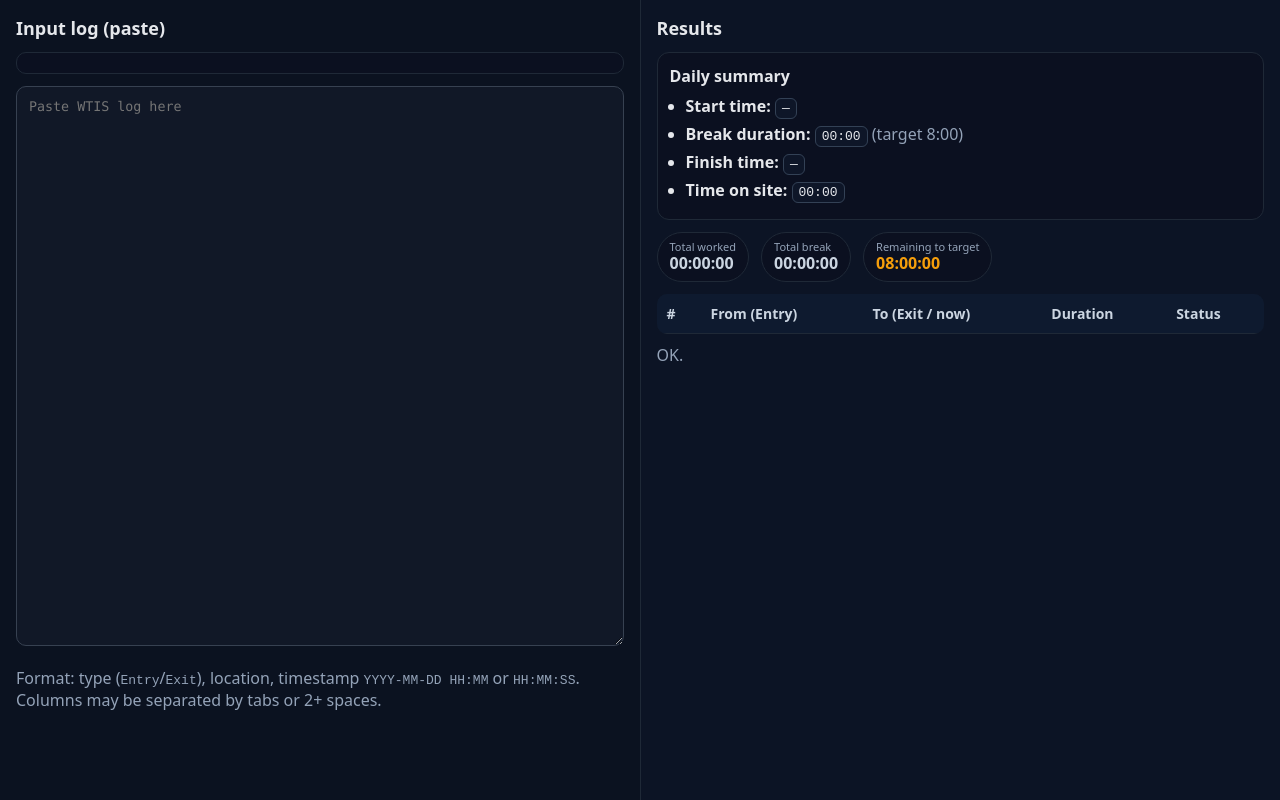
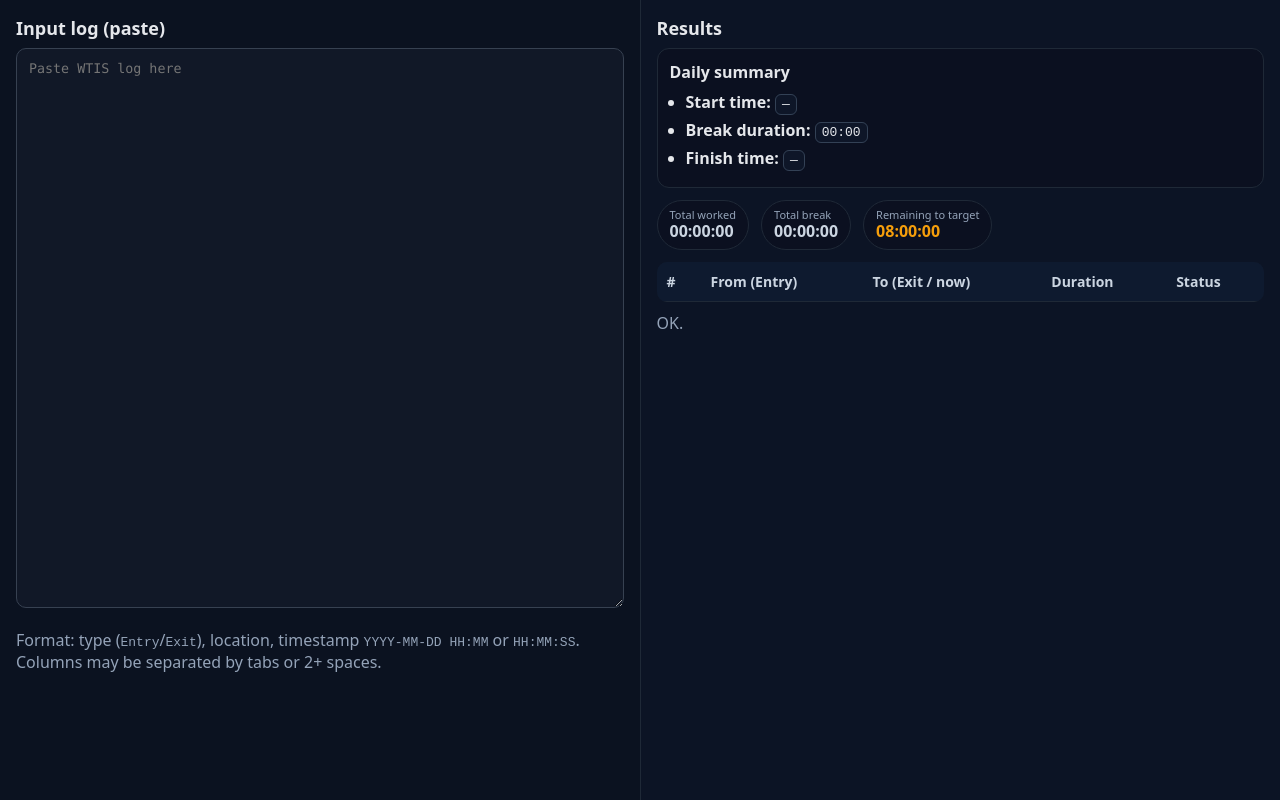
Before and after one commit to uros96/work-timer, a plain HTML site: page index.html in a window 1280 px wide. Drawn offline with Linux system fonts and the light colour scheme.

Commit message:
Layout update

```diff
--- a/index.html
+++ b/index.html
@@ -11,9 +11,10 @@
     .col{flex:1;padding:16px;overflow:auto}
     .left{background:#0b1220}
     .right{background:#0c1425;border-left:1px solid #1f2937}
-    h1{font-size:18px;margin:0 0 12px}
+    h1{font-size:18px;margin:0 0 8px}
+    /* textarea block starts right under the heading */
     textarea{width:100%;min-height:70vh;background:var(--card);color:#e5e7eb;border:1px solid #374151;border-radius:10px;padding:12px;font-family:ui-monospace,SFMono-Regular,Menlo,Consolas,monospace}
-    .row{display:flex;gap:12px;flex-wrap:wrap;margin:0 0 12px}
+    .row{display:flex;gap:12px;flex-wrap:wrap;margin:12px 0}
     .pill{background:#0b1020;border:1px solid #1f2937;border-radius:999px;padding:8px 12px;color:#cbd5e1}
     .pill small{display:block;color:#94a3b8;font-size:11px;line-height:1}
     .pill strong{display:block;font-size:16px;line-height:1.2;margin-top:2px}
@@ -23,8 +24,8 @@
     tr:last-child td{border-bottom:none}
     .ok{color:var(--accent)} .warn{color:var(--warn)} .bad{color:var(--danger)}
     .muted{color:#94a3b8}
-    .cfg{background:#0b1020;border:1px solid #1f2937;border-radius:10px;padding:10px;margin-bottom:12px}
-    .section{background:#0b1020;border:1px solid #1f2937;border-radius:12px;padding:12px;margin-bottom:12px}
+    /* removed the empty .cfg block entirely */
+    .section{background:#0b1020;border:1px solid #1f2937;border-radius:12px;padding:12px;margin:0 0 12px}
     .summaryList {margin:0; padding-left:16px}
     .summaryList li {margin:6px 0}
     code.kv {background:#0e1628;padding:2px 6px;border-radius:6px;border:1px solid #334155}
@@ -33,18 +34,15 @@
 <body>
   <div class="col left">
     <h1>Input log (paste)</h1>
-    <div class="cfg"></div>
-
     <textarea id="inputBox" spellcheck="false" placeholder="Paste WTIS log here"></textarea>
-    <p class="muted">
-      Format: type (<code>Entry</code>/<code>Exit</code>), location, timestamp
-      <code>YYYY-MM-DD HH:MM</code> or <code>HH:MM:SS</code>. Columns may be separated by tabs or 2+ spaces.
-    </p>
+    <p class="muted">Format: type (<code>Entry</code>/<code>Exit</code>), location, timestamp
+      <code>YYYY-MM-DD HH:MM</code> or <code>HH:MM:SS</code>. Columns may be separated by tabs or 2+ spaces.</p>
   </div>
 
   <div class="col right">
     <h1>Results</h1>
 
+    <!-- starts directly under the heading to align with the textarea on the left -->
     <div class="section">
       <h2 style="margin:0 0 8px;font-size:16px">Daily summary</h2>
       <ul class="summaryList" id="dailySummary"></ul>
@@ -125,8 +123,7 @@
       let rows = parseRows(raw);
       rows.sort((a,b)=>a.date - b.date);
 
-      // Decide if an open session keeps ticking:
-      // If the last row is Exit and its last two fields are 'Yes' 'Yes', treat as closed (no ticking).
+      // open ticking unless last row is Exit with last two fields 'Yes Yes'
       let openUntilNow = true;
       if (rows.length){
         const last = rows[rows.length-1];
@@ -138,7 +135,7 @@
         }
       }
 
-      // Pair Entry/Exit
+      // pair intervals
       let intervals = [];
       let currentEntry = null;
       let warnings = [];
@@ -171,29 +168,28 @@
         });
       }
 
+      // totals
       const durations = intervals.map(x => Math.max(0, x.end - x.start));
       const totalWorkMs = sumMs(durations);
 
-      let firstEntryTime = intervals.length ? intervals[0].start : null;
-      let lastTime       = intervals.length ? intervals[intervals.length-1].end : null;
+      const firstEntryTime = intervals.length ? intervals[0].start : null;
+      const lastTime       = intervals.length ? intervals[intervals.length-1].end : null;
 
-      // Breaks = gaps between consecutive intervals
+      // breaks between intervals
       let totalBreakMs = 0;
       for(let i=0;i<intervals.length-1;i++){
         const gap = intervals[i+1].start - intervals[i].end;
         if(gap > 0) totalBreakMs += gap;
       }
 
-      // Daily target: 8h if no break, 7h30 if there is a break
+      // daily target: 8h (no break) vs 7h30 (with break)
       const hasBreak   = totalBreakMs > 0;
       const targetMs   = (hasBreak ? 7.5 : 8.0) * 3600 * 1000;
 
       const remainMs   = Math.max(0, targetMs - totalWorkMs);
       const overtimeMs = Math.max(0, totalWorkMs - targetMs);
 
-      const timeInOfficeMs = (firstEntryTime && lastTime) ? Math.max(0, lastTime - firstEntryTime) : 0;
-
-      // Predicted finish time (only if not yet reached target and session is open)
+      // predicted finish (only if not yet at target and session is open)
       let predictedEnd = null;
       if (remainMs > 0 && (intervals.at(-1)?.open)){
         const ref = openUntilNow ? new Date() : lastLogTime;
@@ -203,7 +199,7 @@
       return {
         intervals, warnings, totalWorkMs, totalBreakMs, hasBreak,
         targetMs, remainMs, overtimeMs, firstEntryTime, lastTime,
-        timeInOfficeMs, predictedEnd
+        predictedEnd
       };
     }
 
@@ -225,7 +221,7 @@
         sumRow.appendChild(div);
       }
 
-      // Daily summary (time-only, 24h)
+      // Daily summary: ONLY Start, Break, and Finish/Overtime (no "time on site", no "target")
       const endLabel = (R.overtimeMs > 0) ? 'Overtime:' : 'Finish time:';
       const endValue = (R.overtimeMs > 0)
         ? hhmm(R.overtimeMs)
@@ -233,12 +229,11 @@
 
       dailySummaryEl.innerHTML = `
         <li><strong>Start time:</strong> <code class="kv">${formatTimeOnly(R.firstEntryTime)}</code></li>
-        <li><strong>Break duration:</strong> <code class="kv">${hhmm(R.totalBreakMs)}</code> <span class="muted">(${R.hasBreak ? 'target 7:30' : 'target 8:00'})</span></li>
+        <li><strong>Break duration:</strong> <code class="kv">${hhmm(R.totalBreakMs)}</code></li>
         <li><strong>${endLabel}</strong> <code class="kv">${endValue}</code></li>
-        <li><strong>Time on site:</strong> <code class="kv">${hhmm(R.timeInOfficeMs)}</code></li>
       `;
 
-      // Intervals table (keeps full datetime for clarity)
+      // Intervals table
       tblBody.innerHTML = '';
       R.intervals.forEach((iv, idx)=>{
         const tr = document.createElement('tr');
@@ -256,6 +251,7 @@
       notesEl.textContent = R.warnings.join(' ') || 'OK.';
     }
 
+    // initial + real-time render
     render();
     setInterval(render, 1000);
   </script>
```
